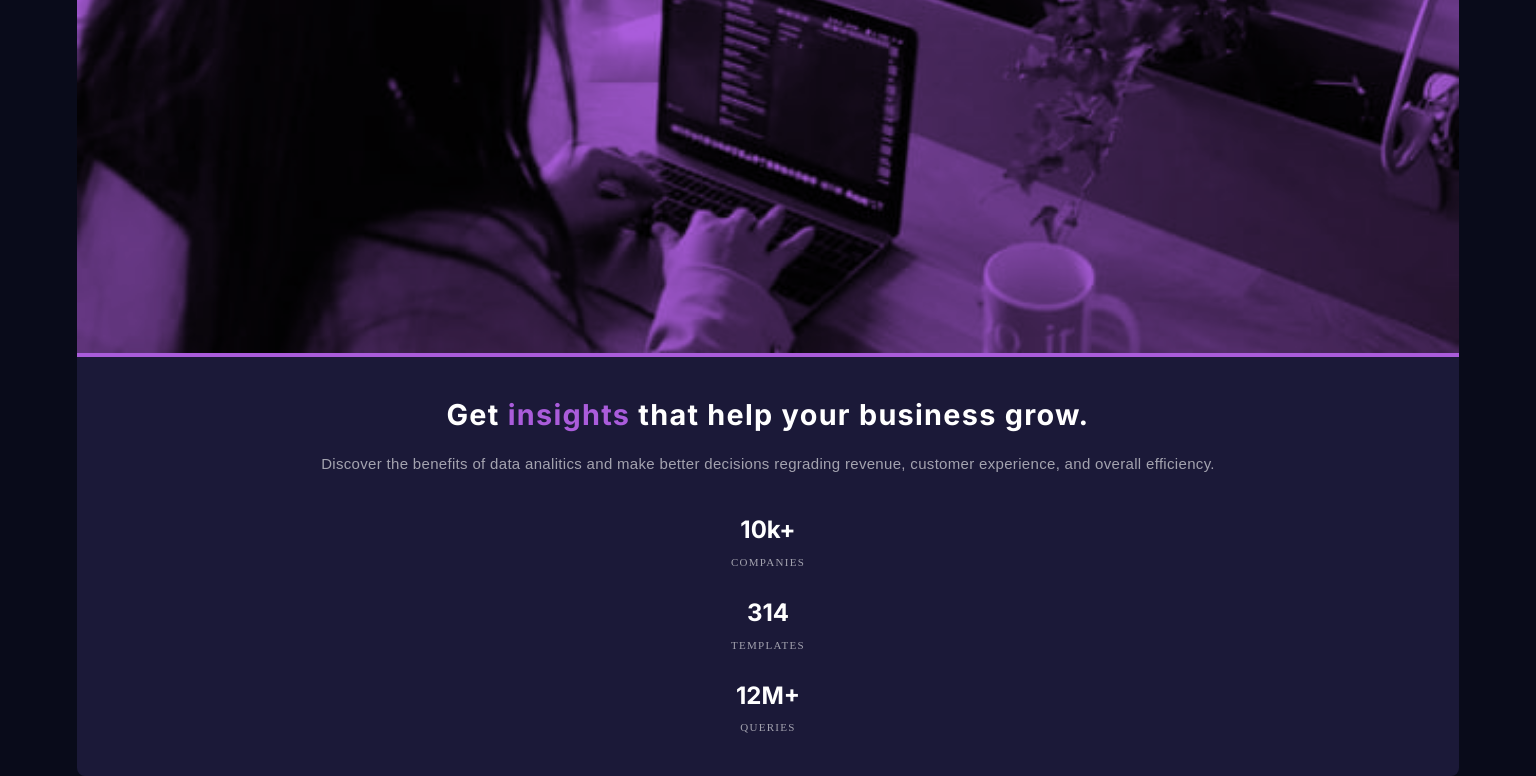
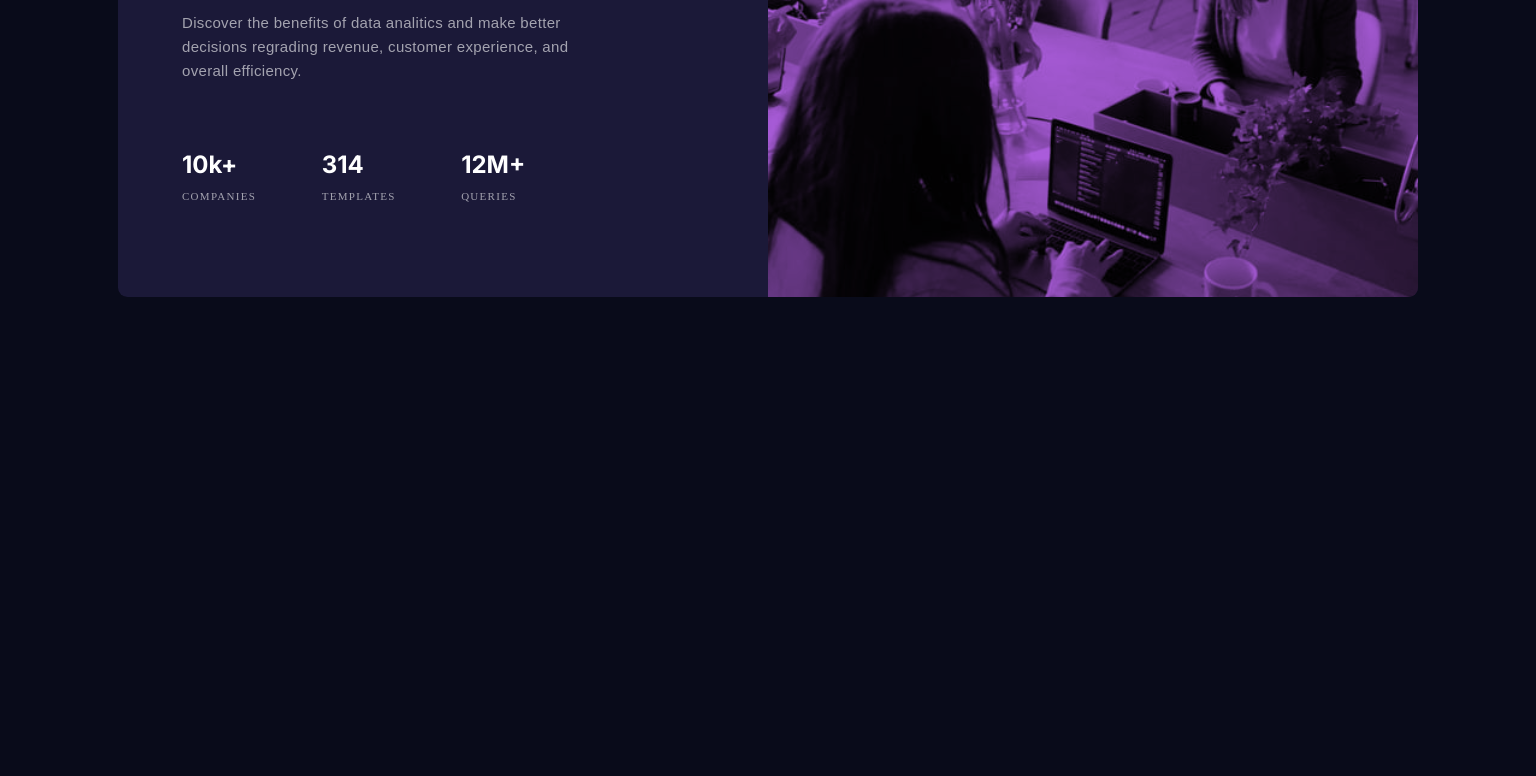
Before and after one commit to PiterMobile/Challenge, a plain HTML site: page Stats-preview-card/index.html in a window 1536 px wide. Shown: the part 343-1119 px from the top of the page. After the commit the page ends 800 px from the top, so only its background shows below. Drawn offline with nearby package versions, Linux system fonts and the light colour scheme.

Commit message:
Challenge ended

```diff
--- a/Stats-preview-card/index.html
+++ b/Stats-preview-card/index.html
@@ -1,33 +1,43 @@
 <!DOCTYPE html>
 <html lang="en">
-
   <head>
-  <meta charset="UTF-8">
-  <meta name="viewport" content="width=device-width, initial-scale=1.0">
+    <meta charset="UTF-8" />
+    <meta name="viewport" content="width=device-width, initial-scale=1.0" />
     <!-- displays site properly based on user's device -->
-  <link rel="icon" type="image/png" sizes="32x32" href="./images/favicon-32x32.png">
+    <link
+      rel="icon"
+      type="image/png"
+      sizes="32x32"
+      href="./images/favicon-32x32.png"
+    />
     <title>Frontend Mentor | Stats preview card component</title>
-  <link rel="stylesheet" href="style.css">
+    <link rel="stylesheet" href="style.css" />
   </head>
 
   <body>
     <main>
       <section class="card">
-      <header>
-        <img src="images/image-header-mobile.jpg" alt="Stats card image.">
-        </header>
+        <header class="img"></header>
+        <article>
           <h1>Get <mark>insights</mark> that help your business grow.</h1>
-      <p>Discover the benefits of data analitics and make better decisions regrading revenue, customer experience, and
-        overall efficiency.</p>
+          <p>
+            Discover the benefits of data analitics and make better decisions
+            regrading revenue, customer experience, and overall efficiency.
+          </p>
+          <div>
             <h2>10k+</h2>
             <h4>companies</h4>
+          </div>
+          <div>
             <h2>314</h2>
             <h4>templates</h4>
+          </div>
+          <div>
             <h2>12M+</h2>
             <h4>queries</h4>
+          </div>
+        </article>
       </section>
     </main>
-
   </body>
-
 </html>
--- a/Stats-preview-card/style.css
+++ b/Stats-preview-card/style.css
@@ -29,6 +29,9 @@ html {
   --slightly-transparent-white: hsla(0, 0%, 100%, 0.75);
   /* (stat headings) */
   --slightly-transparent-white: hsla(0, 0%, 100%, 0.6);
+
+  --round: 0.6rem;
+  --max-width: 375px;
 }
 
 body {
@@ -49,27 +52,29 @@ main,
 
 .card {
   flex-direction: column;
+  padding: 0 1.5rem;
   text-align: center;
-  padding: 0 1.5rem;
   background: var(--dark-desaturated-blue);
-  border-radius: 0.5rem;
+  border-radius: var(--round);
+}
+
+.card,
+.card header {
+  width: 90vw;
+  max-width: var(--max-width);
 }
 
 .card header {
   margin-bottom: 1.3rem;
-  border-radius: 0.5rem 0.5rem 0 0;
+  border-radius: var(--round) var(--round) 0 0;
   background-color: var(--soft-violet);
 }
 
-.card,
-.card header,
-header img {
-  width: 90vw;
-}
-
-header img {
-  mix-blend-mode: multiply;
-  height: 100%;
+.img {
+  height: 28vh;
+  background: var(--soft-violet) url("images/image-header-mobile.jpg") no-repeat;
+  background-size: cover;
+  background-blend-mode: multiply;
 }
 
 mark {
@@ -108,8 +113,59 @@ h4 {
 }
 
 p {
-  margin-bottom: 2rem;
-  padding: 0 0.5rem;
+  margin-bottom: 2.5rem;
+  /* padding: 0 0.5rem; */
   font: 0.938rem/1.5rem var(--font-l);
   letter-spacing: 0.02rem;
 }
+
+@media screen and (min-width: 1440px) {
+  :root {
+    --max-width: 1300px;
+  }
+
+  .card {
+    flex-direction: row-reverse;
+    justify-content: space-between;
+    padding: 0;
+    height: 30rem;
+  }
+
+  .card header {
+    margin: 0;
+    height: 100%;
+    border-radius: 0 var(--round) var(--round) 0;
+  }
+
+  .img {
+    background: var(--soft-violet) url("images/image-header-desktop.jpg")
+      no-repeat;
+    background-size: cover;
+  }
+
+  .card header,
+  .card article {
+    width: 50%;
+  }
+
+  .card article {
+    text-align: left;
+    padding-left: 4rem;
+  }
+
+  h1 {
+    margin-bottom: 1.7rem;
+    padding-right: 10rem;
+    font-size: 2.3rem;
+  }
+
+  p {
+    margin-bottom: 3.7rem;
+    padding-right: 12rem;
+  }
+
+  .card article div {
+    float: left;
+    margin-right: 4.1rem;
+  }
+}
```
Also changed, not shown: index.html (+4 -5 lines), 2 other files. Lines whose indentation alone changed are shown as unchanged.
